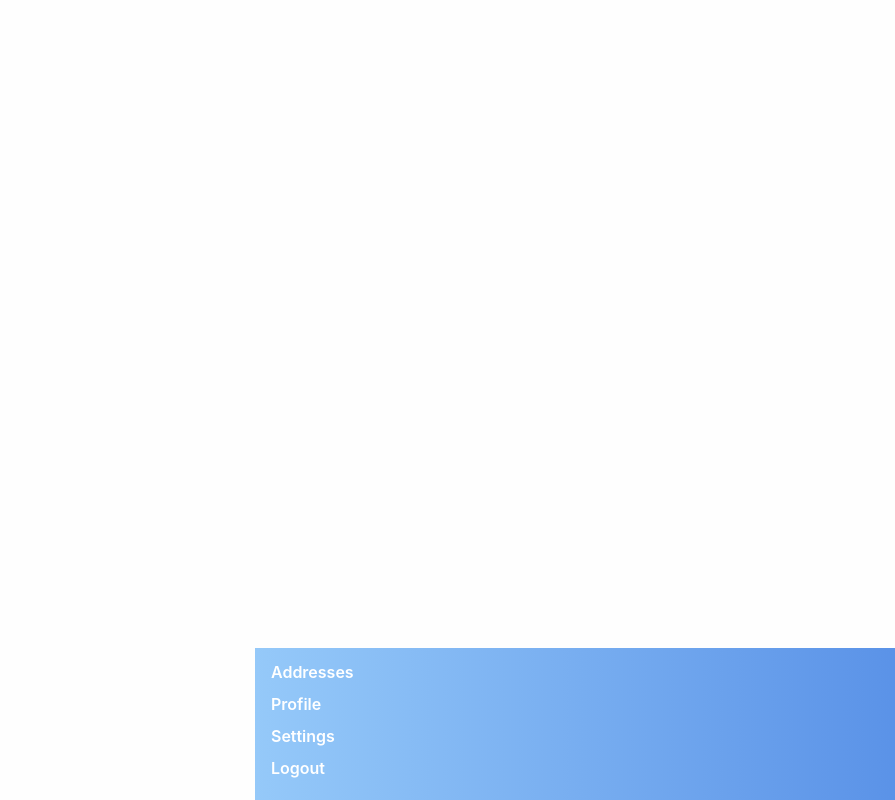
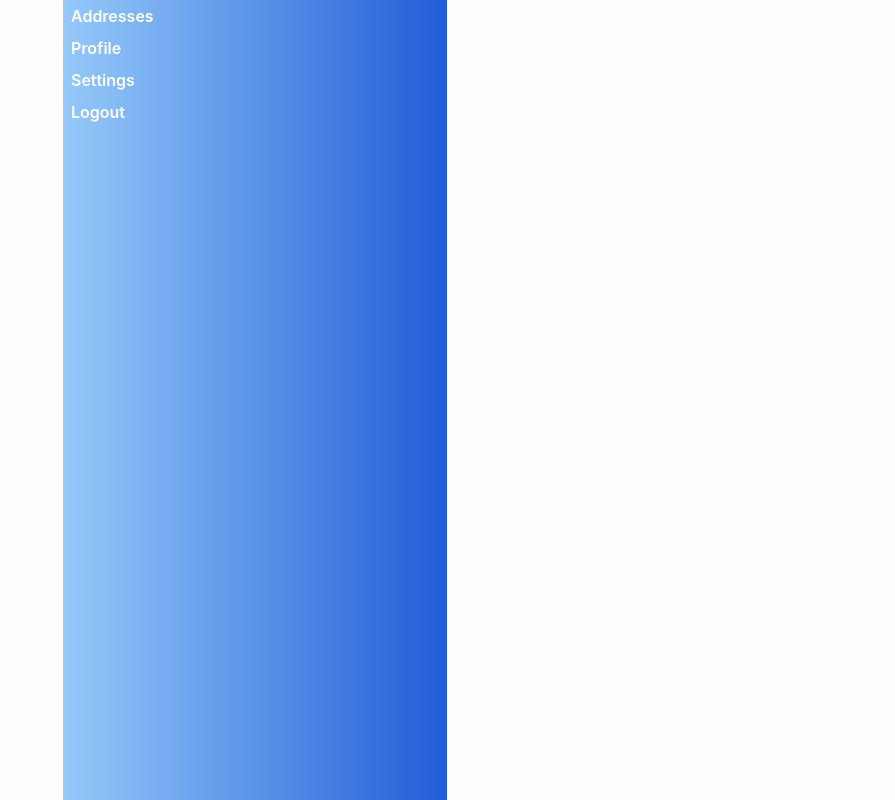
Before and after one commit to alexbishopbootcamp/scramblemail, a React (Vite) app in the folder client/: page /dashboard/settings in a window 1280 px wide. Shown: the whole page, without its empty margins (385-1280 px from the left). Built offline with nearby package versions, Linux system fonts and the light colour scheme.

Commit message:
Rearranged dashboard

```diff
--- a/client/src/components/Dashboard/Addresses.jsx
+++ b/client/src/components/Dashboard/Addresses.jsx
@@ -34,7 +34,7 @@ const Addresses = () => {
             <AddressCard key={address.id} address={address} handleDelete={handleDelete} />
           ))
         ) : (
-          <div className="flex flex-col items-center justify-center p-6 bg-gradient-to-r from-theme-blue-200 to-theme-blue-300 rounded-lg shadow-md">
+          <div className="flex flex-col items-center justify-center p-6 bg-azure rounded-lg shadow-md">
             <h2 className="text-xl text-white font-bold mb-3">No Addresses Yet</h2>
             <p className="text-md text-white mb-4">Get started by installing our browser extension.</p>
             <a href="LINK_TO_EXTENSION" className="text-theme-blue-100 underline">Install Extension</a>
--- a/client/src/components/common/Navbar.jsx
+++ b/client/src/components/Dashboard/Navbar.jsx
@@ -1,5 +1,7 @@
 import React, { useState, useRef, useEffect } from 'react';
 import { Link } from 'react-router-dom';
+
+// Was originally planning to re-use the navbar for desktop and mobile views, but couldn't make it work well
 
 const Navbar = ({ navItems, flip }) => {
   const [isOpen, setIsOpen] = useState(true);
@@ -30,7 +32,7 @@ const Navbar = ({ navItems, flip }) => {
         </button>
       </div>
       {/* Menu Items */}
-      <div className="relative px-2 pt-2 pb-4 bg-gradient-to-r from-theme-blue-200 to-theme-blue-300 transition-all" style={style}>
+      <div className="relative px-2 pt-2 pb-4 bg-azure transition-all" style={style}>
         {navItems.map((item) => (
           <Link key={item.name} to={item.path} className="block px-2 py-1 text-white font-semibold rounded hover:text-theme-white-600">
             {item.name}
--- /dev/null
+++ b/client/src/components/Dashboard/Sidebar.jsx
@@ -0,0 +1,18 @@
+import React, { useState, useRef, useEffect } from 'react';
+import { Link } from 'react-router-dom';
+
+const Navbar = ({ navItems }) => {
+
+
+  return (
+      <div className="w-96 bg-azure h-screen">
+        {navItems.map((item) => (
+          <Link key={item.name} to={item.path} className="block px-2 py-1 text-white font-semibold rounded hover:text-theme-white-600">
+            {item.name}
+          </Link>
+        ))}
+      </div>
+  );
+};
+
+export default Navbar;
--- a/client/src/components/Dashboard/UserProfile.jsx
+++ b/client/src/components/Dashboard/UserProfile.jsx
@@ -19,18 +19,18 @@ const UserProfile = () => {
   return (
     <main className="grow p-4">
 
-      <div className="flex flex-col w-full p-4 bg-gradient-to-r from-theme-blue-200 to-theme-blue-300 rounded-lg mb-4">
+      <div className="flex flex-col w-full p-4 bg-azure rounded-lg mb-4">
         <div className="flex justify-between items-center">
           <span className="text-md text-white font-bold">{profile?.primaryEmail}</span>
           <button className="text-md text-white font-bold">Edit</button>
         </div>
       </div>
 
-      <div className="flex flex-col w-full p-4 bg-gradient-to-r from-theme-blue-200 to-theme-blue-300 rounded-lg mb-4">
+      <div className="flex flex-col w-full p-4 bg-azure rounded-lg mb-4">
         <button className="text-md text-white font-bold">Change Password</button>
       </div>
 
-      <div className="flex flex-col w-full p-4 bg-gradient-to-r from-theme-blue-200 to-theme-blue-300 rounded-lg">
+      <div className="flex flex-col w-full p-4 bg-azure rounded-lg">
         <button className="text-md text-white font-bold">Delete Account</button>
       </div>
     </main>
--- a/client/src/pages/Dashboard.jsx
+++ b/client/src/pages/Dashboard.jsx
@@ -1,6 +1,7 @@
 import React from 'react';
 import { BrowserRouter as Router, Routes, Route } from 'react-router-dom';
-import Nav from '../components/common/Navbar';
+import Nav from '../components/Dashboard/Navbar';
+import Side from '../components/Dashboard/Sidebar';
 import Addresses from '../components/Dashboard/Addresses';
 import UserProfile from '../components/Dashboard/UserProfile';
 
@@ -17,11 +18,15 @@ const Dashboard = () => {
 
 
   return (
-    <div className="flex flex-row max-h-screen overflow-scroll grow w-full h-full">
+    <div className="flex flex-row lg:flex-row max-h-screen overflow-scroll grow w-full h-full">
 
-      <div>
+      <div className="lg:hidden">
         <Nav navItems={navItems} flip={true} />
       </div>
+      <div className="lg:block hidden">
+        <Side navItems={navItems} />
+      </div>
+
         <div className="w-full">
           <Routes>
             <Route index element={<Addresses />} />
--- a/client/tailwind.config.js
+++ b/client/tailwind.config.js
@@ -35,6 +35,9 @@ module.exports = {
         'glow-green-200': '0 0 1px #8dd9de',
         'glow-green-300': '0 0 1px #4ca3bf',
       },
+      backgroundImage: {
+        'azure': 'linear-gradient(to right, #95c9f9, #205cd6)',
+      },
       fontFamily: {
         'sans': ['Roboto', 'sans-serif'],
       },
```
